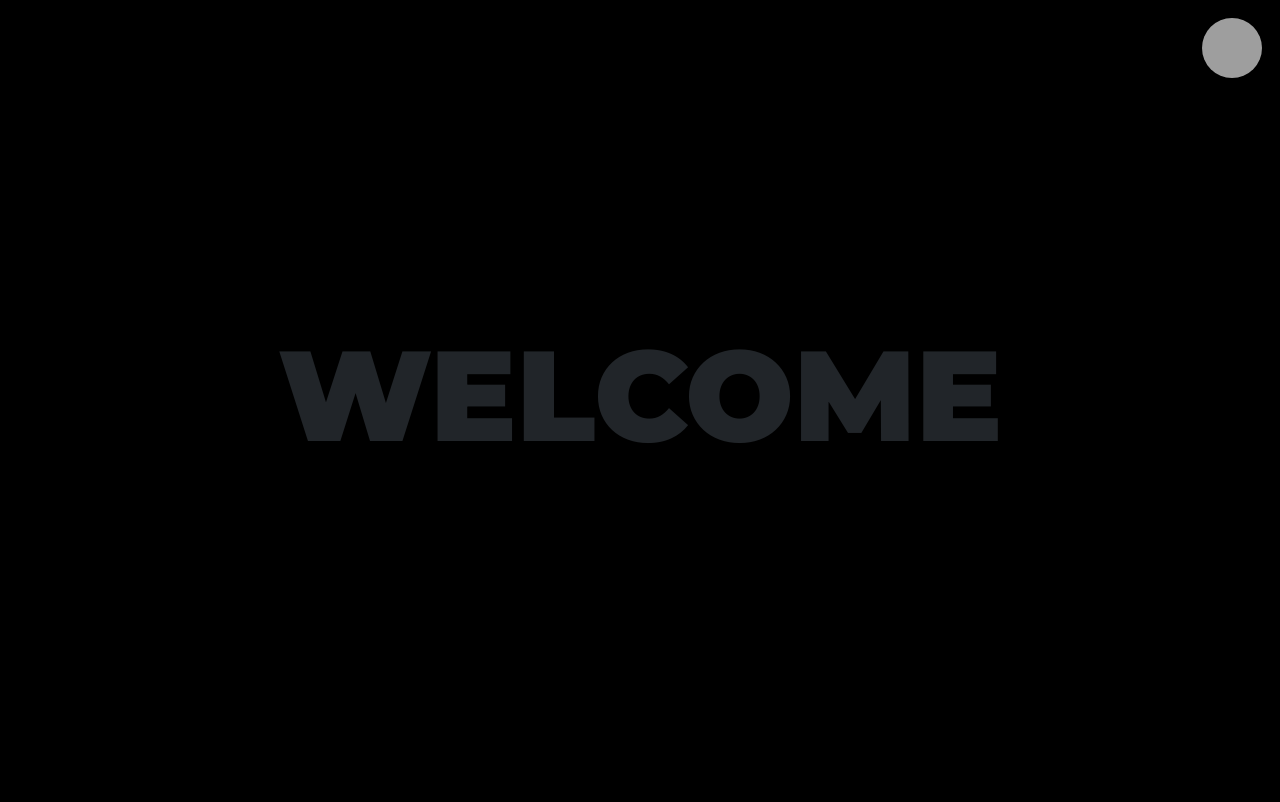
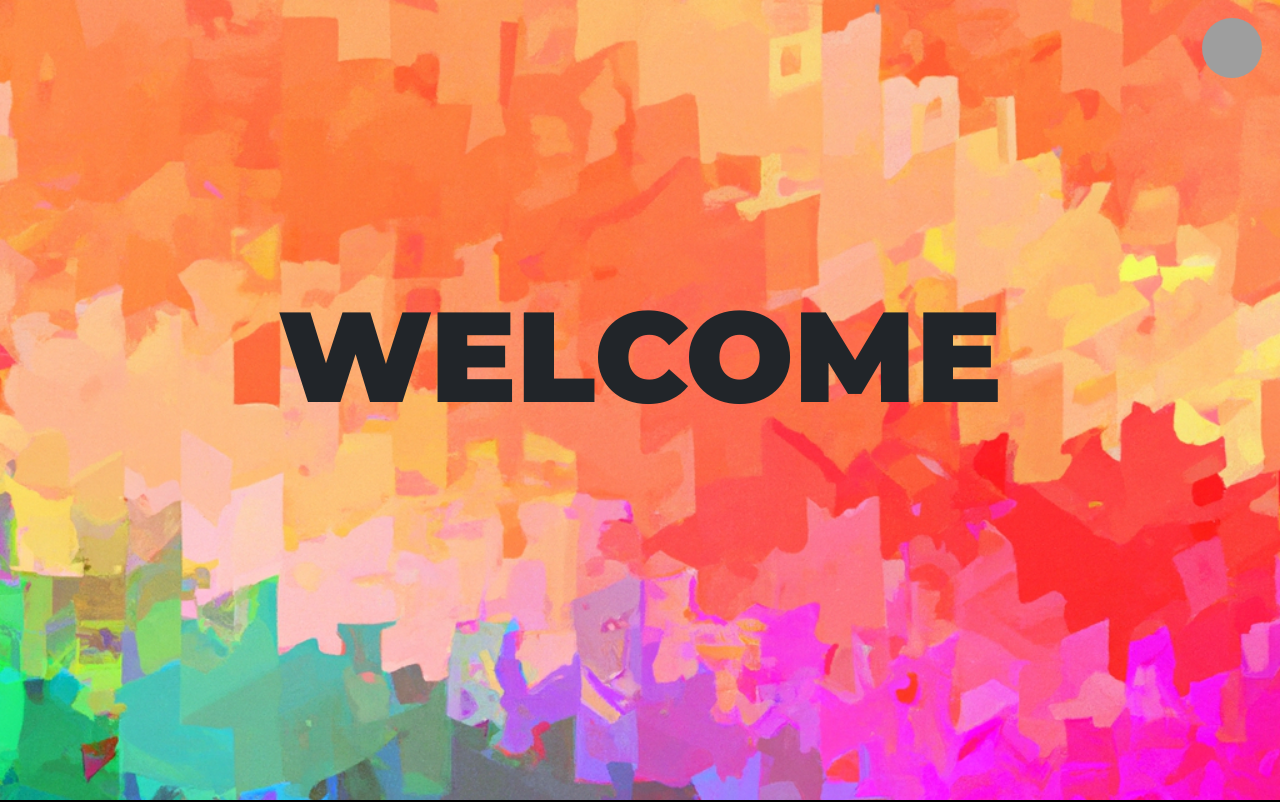
Before and after one commit to KevinPXu/Personal-Website, a React (Create React App) app: page / in a window 1280 px wide. Shown: the top 802 px of the page. Built offline with nearby package versions, Linux system fonts and the light colour scheme; grey boxes are pictures that could not be loaded; a web font is replaced by a local one.

Commit message:
added a parallax background to the landing page

```diff
--- a/src/Assets/Styles.css
+++ b/src/Assets/Styles.css
@@ -4,6 +4,27 @@ body {
   overflow-y: scroll;
   overflow: overlay;
   background-color: black;
+}
+
+.LandingContainer {
+  height: 100vh;
+  background-image: url('./images/parallaxbg.png');
+  background-size: cover;
+  display: 'flex';
+  justify-content: 'center';
+  align-items: 'center';
+}
+
+.landingHeader {
+  position: relative;
+  top: 35%;
+  z-index: 1;
+  text-align: center;
+}
+
+.text {
+  font-family: 'Montserrat', sans-serif;
+  font-size: 10vw;
 }
 
 ::-webkit-scrollbar {
@@ -24,10 +45,6 @@ body {
   background-color: #0b1b2c;
 }
 
-.landingHeader {
-  font-family: 'Montserrat', sans-serif;
-  font-size: 10vw;
-}
 .card {
   position: relative;
   top: 50%;
--- a/src/Pages/LandingPage.js
+++ b/src/Pages/LandingPage.js
@@ -1,16 +1,31 @@
-import React from 'react';
+import React, { useRef, useEffect } from 'react';
 
 function LandingPage() {
+  const containerRef = useRef(null);
+
+  useEffect(() => {
+    const container = containerRef.current;
+
+    const handleScroll = () => {
+      const scrollTop = window.pageYOffset;
+      const parallax = scrollTop * 0.5;
+      container.style.backgroundPositionY = `${parallax}px`;
+    };
+
+    window.addEventListener('scroll', handleScroll);
+
+    return () => {
+      window.removeEventListener('scroll', handleScroll);
+    };
+  }, []);
+
   return (
     <div
-      style={{
-        height: '100vh',
-        backgroundColor: '#000000',
-        display: 'flex',
-        justifyContent: 'center',
-        alignItems: 'center',
-      }}>
-      <h1 className='landingHeader'>WELCOME</h1>
+      className='LandingContainer'
+      ref={containerRef}>
+      <div className='landingHeader'>
+        <h1 className='text'>WELCOME</h1>
+      </div>
     </div>
   );
 }
```
Also changed, not shown: src/Assets/images/parallaxbg.png (added).
